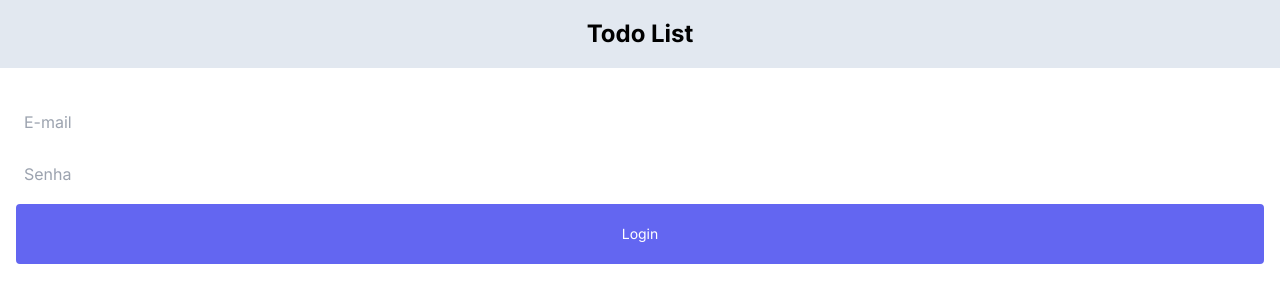
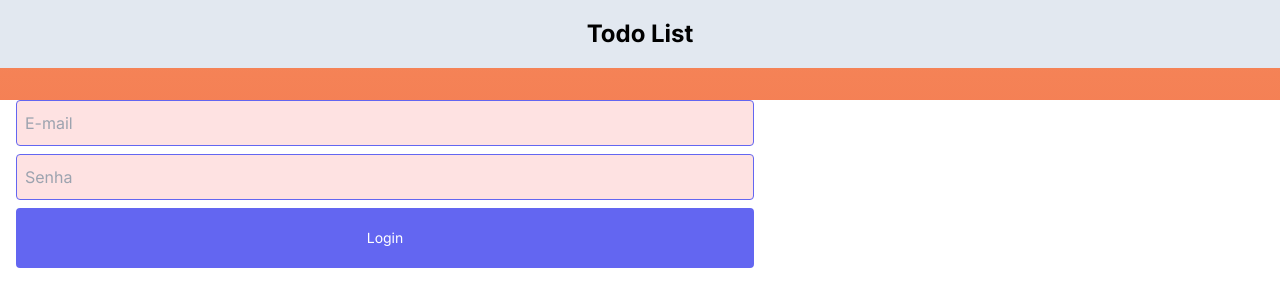
Before and after one commit to Defyland/todo-arch, a Next.js app: page / in a window 1280 px wide. Shown: the top 306 px of the page. Built offline with nearby package versions, Linux system fonts and the light colour scheme.

Commit message:
fix: correct style setup issues

```diff
--- a/src/app/globals.css
+++ b/src/app/globals.css
@@ -4,8 +4,8 @@
 
 :root {
     --foreground-rgb: 0, 0, 0;
-    --background-start-rgb: 255, 255, 255;
-    --background-end-rgb: 255, 255, 255;
+    --background-start-rgb: 245, 135, 89;
+    --background-end-rgb: 240, 75, 53;
 }
 
 body {
--- a/tailwind.config.ts
+++ b/tailwind.config.ts
@@ -5,6 +5,7 @@ const config: Config = {
         './src/pages/**/*.{js,ts,jsx,tsx,mdx}',
         './src/components/**/*.{js,ts,jsx,tsx,mdx}',
         './src/app/**/*.{js,ts,jsx,tsx,mdx}',
+        './src/screens/**/*.{js,ts,jsx,tsx,mdx}',
     ],
     theme: {
         extend: {
```
